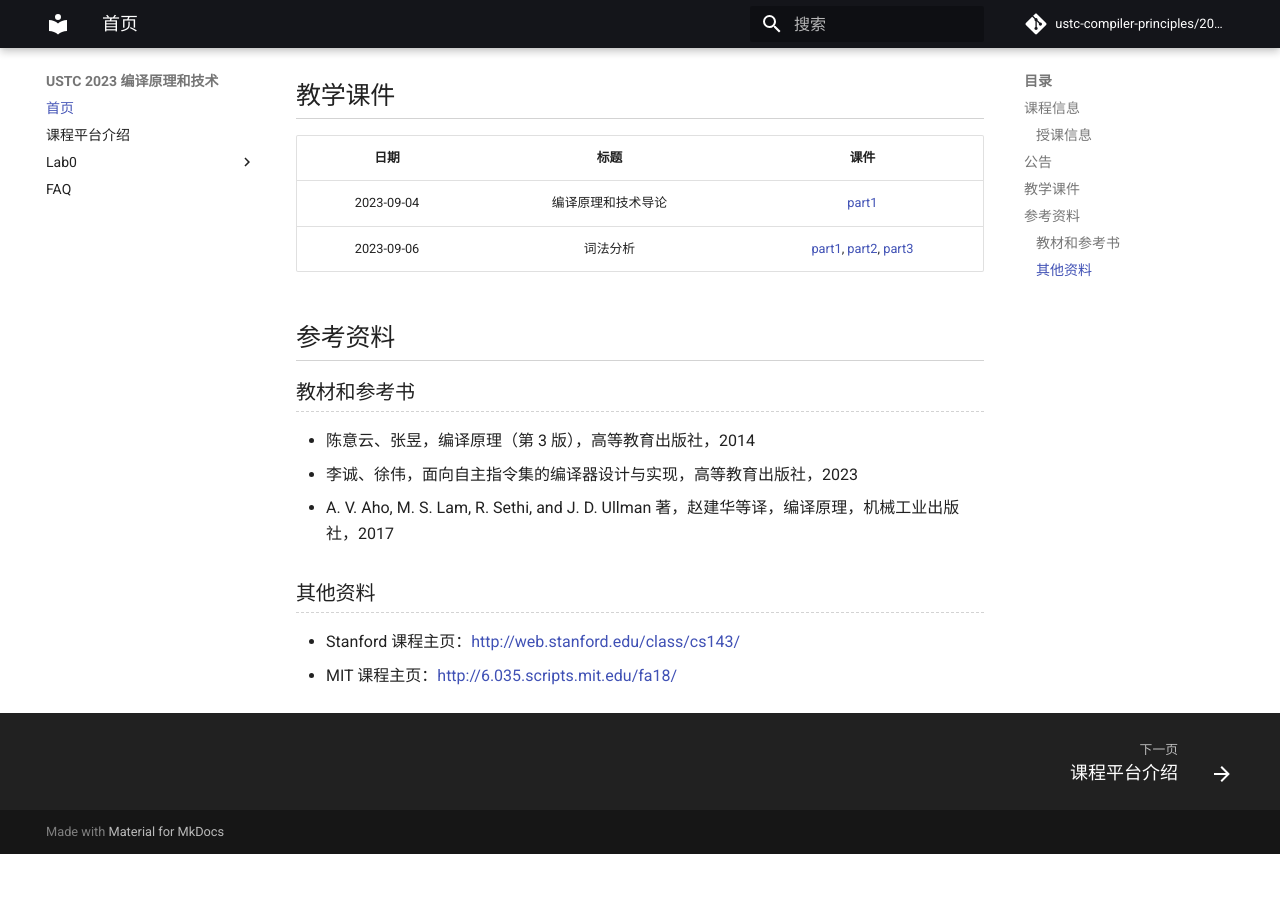
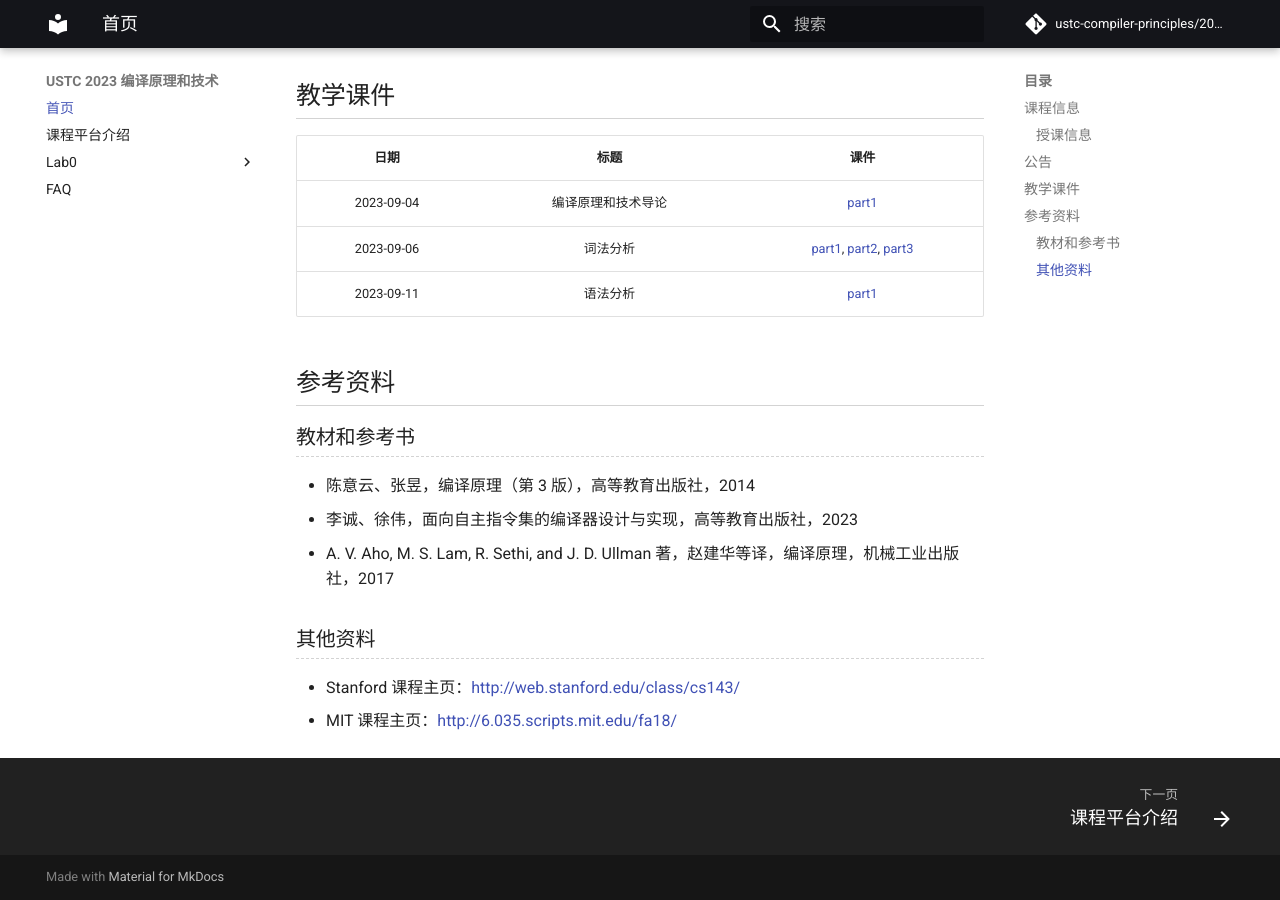
Before and after one commit to ustc-compiler-principles/2023, an MkDocs documentation site: the page built from docs/README.md, in a window 1280 px wide and 900 px high, scrolled down 1148 px. Built offline with MkDocs 1.6.1 and Material for MkDocs 9.7.7, drawn with Linux system fonts in a browser that asks for light colours; comment, search, counter and statistics services are not loaded; before the commit the page ends 2002 px from its top, so only the background shows below that.

Commit message:
add slides

```diff
--- a/docs/README.md
+++ b/docs/README.md
@@ -40,6 +40,7 @@
 | :--------: | :----------------: | :-----------------------------------------------------------------------------------------------------------------------------------------------------------------------------------------------------------------------------------: |
 | 2023-09-04 | 编译原理和技术导论 |                                                                              [part1](https://rec.ustc.edu.cn/share/be63e5f0-4bbf-11ee-ab8f-8556ef2e1b82)                                                                              |
 | 2023-09-06 |      词法分析      | [part1](https://rec.ustc.edu.cn/share/7c8cb640-4bfa-11ee-801b-996bfe70e4c4), [part2](https://rec.ustc.edu.cn/share/971f5a80-4bfa-11ee-9c40-3f9629e3618a), [part3](https://rec.ustc.edu.cn/share/daf23f60-4bfa-11ee-ba03-e1b373b96f27) |
+| 2023-09-11 |      语法分析      |                                                                              [part1](https://rec.ustc.edu.cn/share/1adc23a0-5043-11ee-ae58-c51868b36892)                                                                              |
 
 ## 参考资料
 
```
